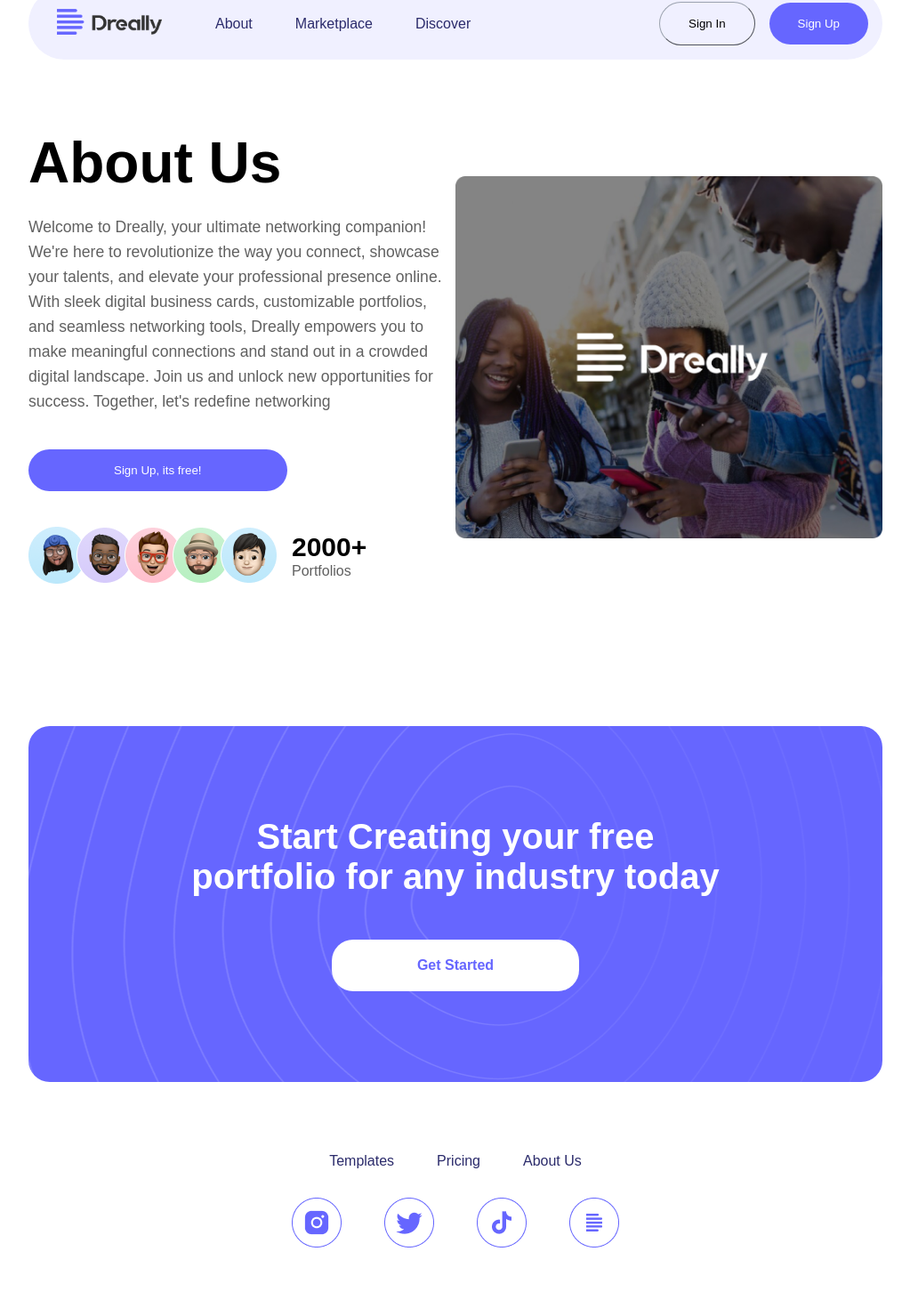
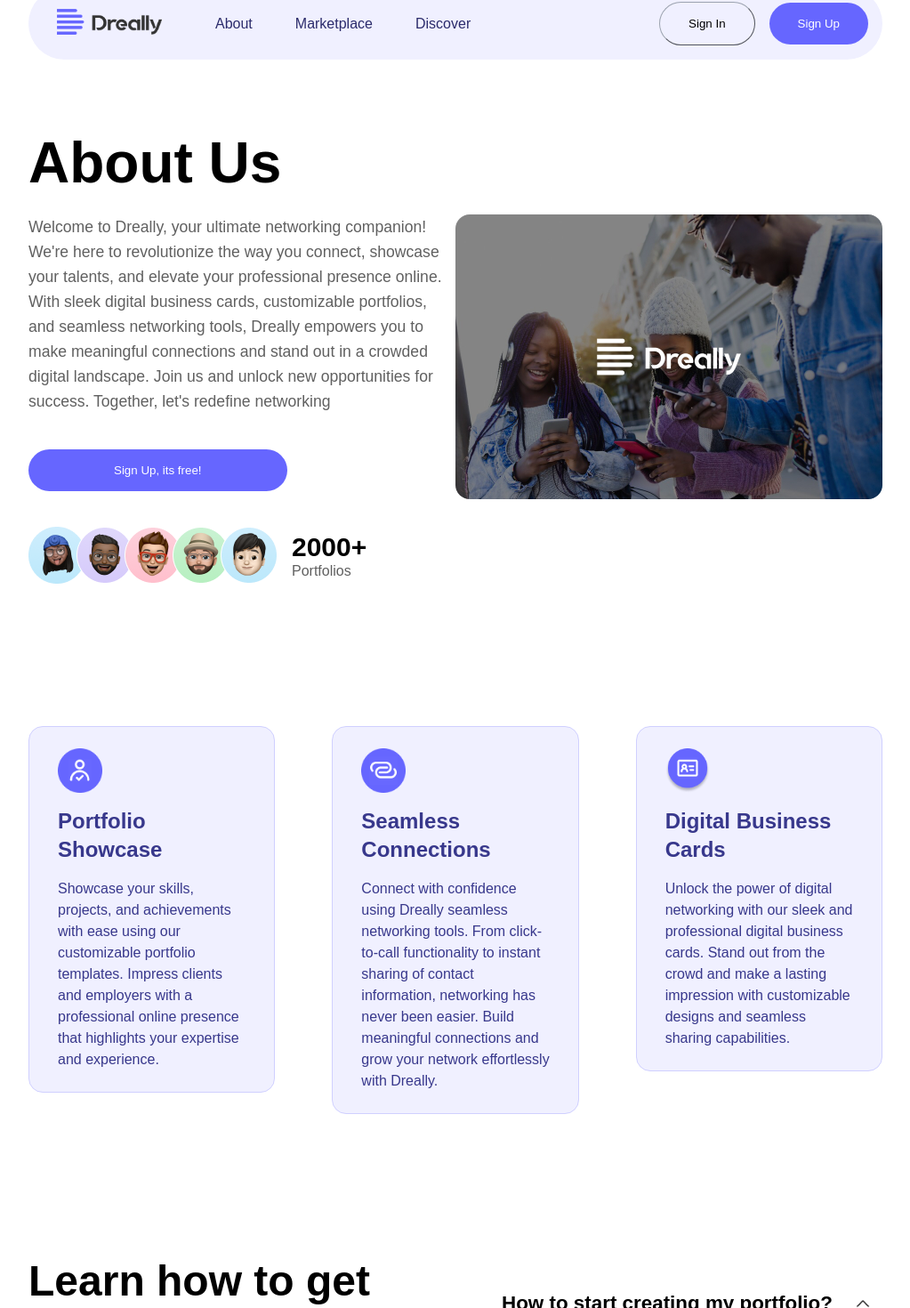
Before and after one commit to Vader4k/Dreally, a React (Vite) app: page /about in a window 1280 px wide. Shown: the part 54-1524 px from the top of the page at 89% size, without its empty margins (128-1151 px from the left). Before the commit the page ends 1496 px from the top, so only its background shows below. Built offline with nearby package versions, Linux system fonts and the light colour scheme; a web font is replaced by a local one.

Commit message:
@add/ done with about page and updated the image

```diff
--- a/src/pages/About.jsx
+++ b/src/pages/About.jsx
@@ -1,16 +1,19 @@
 import group from '../assets/Group 1.png'
 import { aboutbg } from '../assets'
+import { why } from '../constants'
+import { GetStarted, FaQs } from '../components'
 
 const About = () => {
   return (
-    <section className="w-full px-4 sm:px-8 md:px-12 lg:px-20 xl:px-40">
+    <section className="w-full">
+      <div className='px-4 sm:px-8 md:px-12 lg:px-20 xl:px-40'>
         <div className="w-full flex items-center justify-between my-20">
           <div className="flex flex-col gap-5 items-start w-full mb-20">
             <h1 className="font-bold text-[4rem] max-w leading-[4.6rem]">
               About Us
             </h1>
             <p className="leading-7 text-neutral-300 text-[1.1rem] max-w-[600px]">
-            Welcome to Dreally, your ultimate networking companion! We're here to revolutionize the way you connect, showcase your talents, and elevate your professional presence online. With sleek digital business cards, customizable portfolios, and seamless networking tools, Dreally empowers you to make meaningful connections and stand out in a crowded digital landscape. Join us and unlock new opportunities for success. Together, let{"'"}s redefine networking
+              Welcome to Dreally, your ultimate networking companion! We{"'"}re here to revolutionize the way you connect, showcase your talents, and elevate your professional presence online. With sleek digital business cards, customizable portfolios, and seamless networking tools, Dreally empowers you to make meaningful connections and stand out in a crowded digital landscape. Join us and unlock new opportunities for success. Together, let{"'"}s redefine networking
             </p>
             <button
               className="py-4 my-5 px-24 border-none cursor-pointer text-white outline-none rounded-[100px] bg-primary-500"
@@ -32,10 +35,24 @@
           <img
             src={aboutbg}
             alt="dreally"
-          className='w-full'
+            className='w-full rounded-2xl'
             />
         </div>
         </div>
+
+        <div className='my-20 pb-20 w-full flex items-start justify-center gap-16 '>
+          {why.map((data) => (
+            <div key={data.id} className='flex flex-col gap-4 px-8 py-6 min-h-[310px] box bg-primary-50 rounded-2xl cursor-pointer hover:shadow-md hover:bg-primary-100 transition-all'>
+              <img src={data.icon} alt="icons" className='w-[50px] h-[50px] object-cover '/>
+              <h1 className='font-semibold text-2xl text-primary-800'>{data.title}</h1>
+              <p className='max-w-[350px] text-primary-800 text-[1rem] leading-6'>{data.text}</p>
+            </div>
+          ))}
+        </div>
+      </div>
+
+      <GetStarted />
+      <FaQs />
     </section>
   )
 }
```
Also changed, not shown: src/assets/aboutbg.png. Lines whose indentation alone changed are shown as unchanged.
